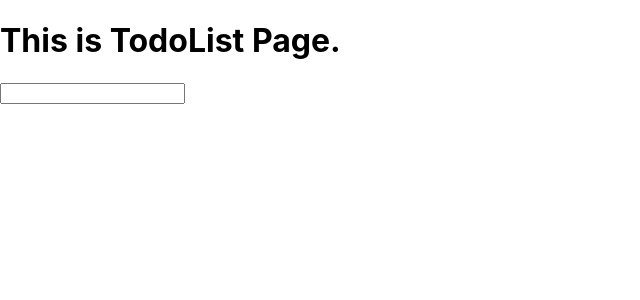
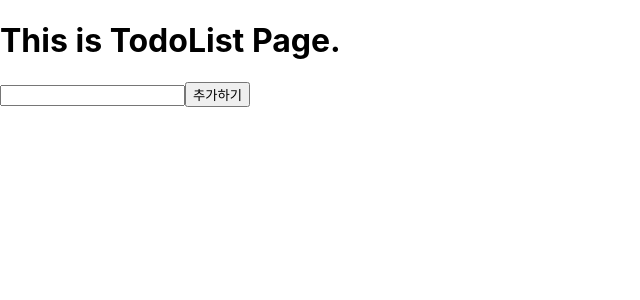
Before and after one commit to Taak-e/wanted-pre-onboarding-fe, a React (Create React App) app: page /todo in a window 1280 px wide. Shown: the top 300 px of the page, without its empty margins (0-640 px from the left). Built offline with nearby package versions, Linux system fonts and the light colour scheme.

Commit message:
Commit. 03 Component 및 Todo 기능 개발 중 초기 커밋
2022.08.13
Commit Taak-e

```diff
--- a/package.json
+++ b/package.json
@@ -6,6 +6,7 @@
     "@testing-library/jest-dom": "^5.14.1",
     "@testing-library/react": "^13.0.0",
     "@testing-library/user-event": "^13.2.1",
+    "axios": "^0.27.2",
     "react": "^18.2.0",
     "react-dom": "^18.2.0",
     "react-router-dom": "^6.3.0",
--- a/src/page/Todo.js
+++ b/src/page/Todo.js
@@ -1,20 +1,23 @@
-import React from "react";
+import React, {useState} from "react";
 
 export default function Todo (props) {
 
-  function showTodo (todoList) {
-    console.log(todoList);
+  function showTodo (todo) {
+    console.log(todo);
   }
+
+
 
   return (
     <>
       <h1>This is TodoList Page.</h1>
       <input type="text"
         onChange={e => {
-          const todoList = e.target.value;
-            showTodo(todoList);
+          const todo = e.target.value;
+
         }}
       />
+      <button onClick={showTodo()}>추가하기</button>
     </>
   )
 }
```
Also changed, not shown: 2 other files (tests, documents, lock files or other folders).
